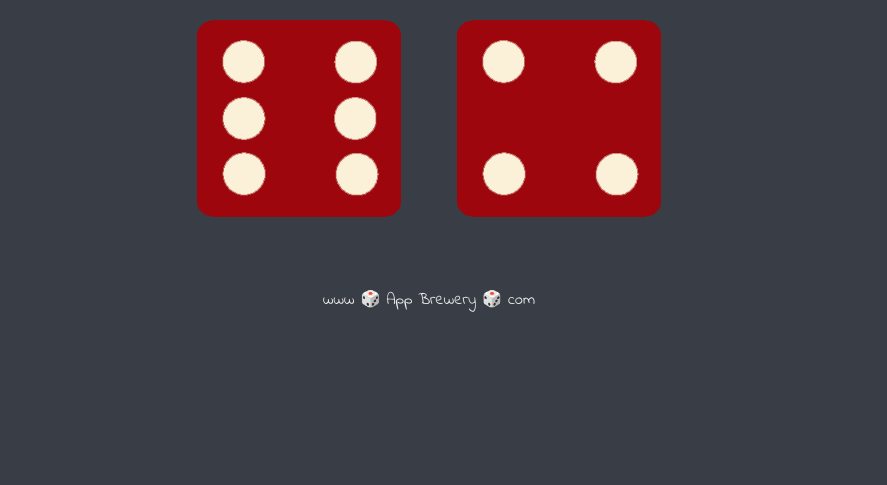
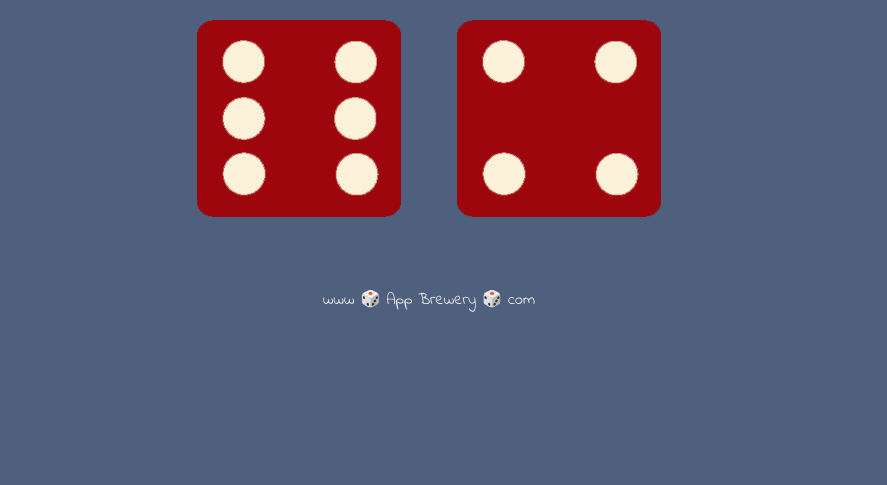
Before and after one commit to Pujan-sarkar/Dice-Game, a plain HTML site: page DiceGame/index.html in a window 1280 px wide. Shown: the part 315-800 px from the top of the page, without its empty margins (211-1098 px from the left). Drawn offline with Linux system fonts and the light colour scheme.

Commit message:
Update styles.css

```diff
--- a/DiceGame/styles.css
+++ b/DiceGame/styles.css
@@ -11,7 +11,7 @@
 }
 
 body {
-  background-color: #393E46;
+  background-color: #4e607d;
 }
 
 h1 {
```
